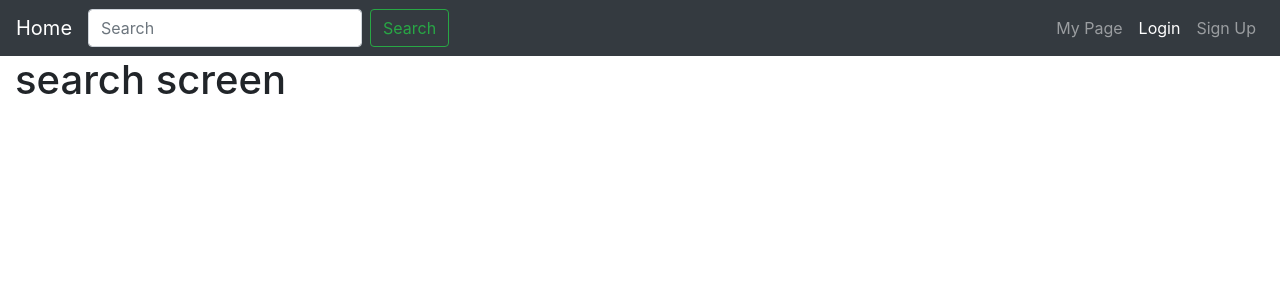
After one commit to 00fff/Glibrary, a Flask app: page /data/search in a window 1280 px wide. The commit adds this page. Shown: the top 300 px of the page. Run offline with Flask 3, Linux system fonts and the light colour scheme.

Commit message:
Added Search bar utilities and started API implementation

```diff
--- a/main.py
+++ b/main.py
@@ -6,7 +6,7 @@ app = create_app()
 if __name__ == "__main__":
     with app.app_context():
         all_users = User.query.all()
-        for user in all_users:
-            print(user)
+        """for user in all_users:
+            print(f"User ID: {user.id}, Username: {user.username}, Email: {user.email}")"""
     # Start the Flask application
     app.run(debug=True)
--- a/website/app.py
+++ b/website/app.py
@@ -4,6 +4,7 @@ from flask_sqlalchemy import SQLAlchemy
 from .views import views as main_views
 from flask_migrate import Migrate
 from .apps.auth import auth_views
+from .apps.data import data_views
 from .database import db  # Import db from your database module
 from flask_login import LoginManager, UserMixin
 from datetime import timedelta
@@ -23,5 +24,5 @@ def create_app():
     # Register blueprints
     app.register_blueprint(main_views, url_prefix='/')
     app.register_blueprint(auth_views.auth, url_prefix='/auth')
-
+    app.register_blueprint(data_views.data, url_prefix='/data')
     return app
--- a/website/apps/auth/auth_views.py
+++ b/website/apps/auth/auth_views.py
@@ -114,9 +114,9 @@ def edit():
                 return redirect(url_for('auth.edit'))
 
             existing_user.username = new_username
-            print(f'current exitings username{existing_user.username}')
+            # print(f'current exitings username{existing_user.username}')
             session['username'] = new_username
-            print(f'session username{session['username']}')
+            # print(f'session username{session['username']}')
         if new_email:
             existing_user.email = new_email
             session['email'] = new_email
--- a/website/apps/data/__init__.py
+++ b/website/apps/data/__init__.py
@@ -1,3 +1,2 @@
 from flask import Blueprint
 games = Blueprint('games', __name__, template_folder='templates/games')
-from . import game_views
--- a/website/apps/data/data_views.py
+++ b/website/apps/data/data_views.py
@@ -1,6 +1,16 @@
 from flask import Blueprint, render_template, request, redirect, url_for, flash, session
-from .models import User
 from website.database import db
 from flask_restful import Api
-dataB = Blueprint('auth', __name__, template_folder='templates/auth')
-api = Api(dataB)
+
+data = Blueprint('data', __name__, template_folder='templates/data')
+api = Api(data)
+
+@data.route('/search', methods=["POST", "GET"])
+def search():
+    if request.method == "POST":
+        # Handle the POST request
+        message = request.form.get('search_query')
+        return render_template('search.html', message=message)
+    else:
+        # Handle the GET request
+        return render_template('search.html')
--- a/website/apps/data/models.py
+++ b/website/apps/data/models.py
@@ -1,3 +1,4 @@
 # models.py
 from flask_login import UserMixin
 from website.database import db
+from website.apps.data import data_views
--- /dev/null
+++ b/website/apps/data/templates/data/search.html
@@ -0,0 +1,6 @@
+{% extends "base.html" %}
+{% block title %}Log Out{% endblock title %}
+{% block content %}
+<h1>search screen</h1>
+{{ message }}
+{% endblock content %}
--- a/website/templates/base.html
+++ b/website/templates/base.html
@@ -11,10 +11,12 @@
             <span class="navbar-toggler-icon"></span>
         </button>
         <div class="collapse navbar-collapse" id="navbarNav">
-          <form class="form-inline">
-            <input class="form-control mr-sm-2" type="search" placeholder="Search" aria-label="Search">
-            <button class="btn btn-outline-success my-2 my-sm-1" type="submit">Search</button>
-        </form>
+            <form action="{{ url_for('data.search') }}" method="POST" class="form-inline">
+                <input class="form-control mr-sm-2" type="search" name="search_query" placeholder="Search" aria-label="Search">
+                <button class="btn btn-outline-success my-2 my-sm-0" type="submit">Search</button>
+            </form>
+        </div>
+
             <ul class="navbar-nav ">
                 <li class="nav-item">
                     <a class="nav-link" href="{{ url_for('auth.user') }}">
```
Also changed, not shown: website/apps/auth/templates/auth/edit_home.html (+7 -1 lines).
